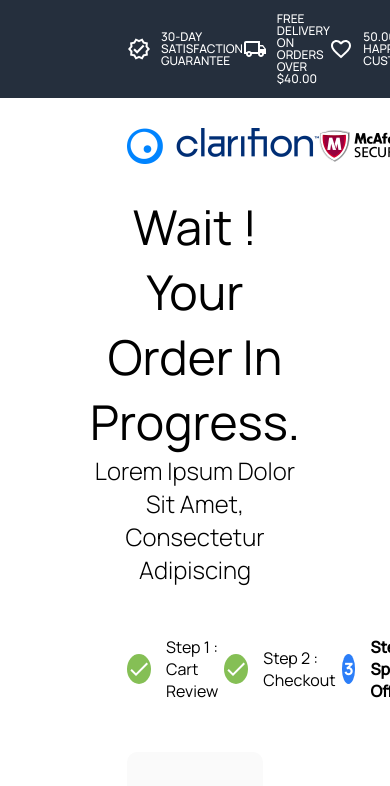
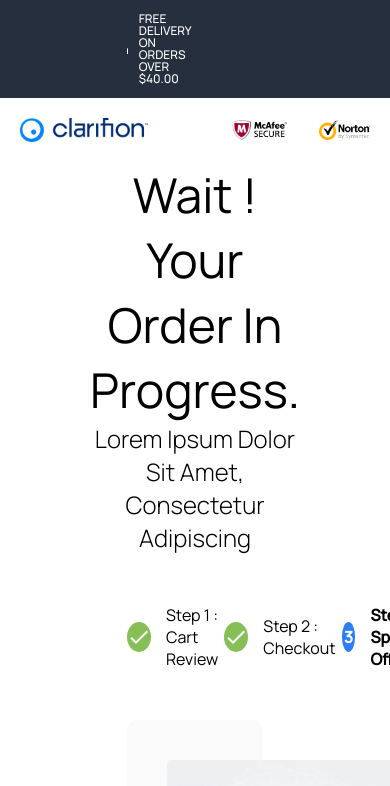
Before and after one commit to mFaYizp/upsell-page, a React (Create React App) app: page / in a window 390 px wide. Shown: the top 786 px of the page. Built offline with nearby package versions, Linux system fonts and the light colour scheme.

Commit message:
navbar responsive

```diff
--- a/src/components/announcement/Announcement.jsx
+++ b/src/components/announcement/Announcement.jsx
@@ -1,27 +1,47 @@
-import React from "react";
+import React, { useEffect, useState } from "react";
 import "./announcement.css";
-import { FavoriteBorderOutlined, LocalShippingOutlined, PublishedWithChangesOutlined, VerifiedOutlined } from "@mui/icons-material";
+import {
+  FavoriteBorderOutlined,
+  LocalShippingOutlined,
+  PublishedWithChangesOutlined,
+  VerifiedOutlined,
+} from "@mui/icons-material";
+
+const announcementItems = [
+  { icon: <VerifiedOutlined />, text: "30-DAY SATISFACTION GUARANTEE" },
+  {
+    icon: <LocalShippingOutlined />,
+    text: "Free delivery on orders over $40.00",
+  },
+  { icon: <FavoriteBorderOutlined />, text: "50.000+ HAPPY CUSTOMERS" },
+  { icon: <PublishedWithChangesOutlined />, text: "100% Money Back Guarantee" },
+];
 
 const Announcement = () => {
+  const [activeIndex, setActiveIndex] = useState(0);
+
+  useEffect(() => {
+    const interval = setInterval(() => {
+      setActiveIndex((prevIndex) => (prevIndex + 1) % announcementItems.length);
+    }, 3000); // Change the interval duration as needed (e.g., 5000ms = 5 seconds)
+
+    return () => clearInterval(interval);
+  }, []);
+
   return (
     <section className="announcement">
       <div className="announcement-container">
-        <div className="announcement-items">
-          <VerifiedOutlined />
-          <span>30-DAY SATISFACTION GUARANTEE</span>
-        </div>
-        <div className="announcement-items">
-          <LocalShippingOutlined />
-          <span>Free delivery on orders over $40.00</span>
-        </div>
-        <div className="announcement-items">
-          <FavoriteBorderOutlined />
-          <span>50.000+ HAPPY CUSTOMERS</span>
-        </div>
-        <div className="announcement-items">
-          <PublishedWithChangesOutlined />
-          <span>100% Money Back Guarantee</span>
-        </div>
+        {announcementItems.map((item, index) => (
+          <div
+            className={`announcement-items ${
+              index === activeIndex ? "active" : ""
+            }`}
+            key={index}
+          >
+            {item.icon}
+            <span>{item.text}</span>
+          </div>
+        ))}
       </div>
     </section>
   );
--- a/src/components/announcement/announcement.css
+++ b/src/components/announcement/announcement.css
@@ -11,6 +11,7 @@
   padding-top: 13px;
   padding-bottom: 13px;
   margin-inline: 127px;
+  overflow: hidden;
 }
 
 .announcement-items {
@@ -27,3 +28,24 @@
   font-weight: 500;
   line-height: 12px;
 }
+
+@media (max-width: 768px) {
+
+  .announcement-container {
+    display: inline-flexbox;
+    justify-content: center;
+  }
+
+  .announcement-items {
+    display: flex;
+    align-items: center;
+    opacity: 0;
+    transform: translateX(-100%);
+    transition: opacity 0.5s, transform 0.5s;
+  }
+
+  .announcement-items.active {
+    opacity: 1;
+    transform: translateX(0);
+  }
+}
--- a/src/components/navbar/navbar.css
+++ b/src/components/navbar/navbar.css
@@ -29,3 +29,17 @@
 .sponsors {
   height: 32px;
 }
+
+@media (max-width: 768px) {
+  .nav-container {
+    padding: 20px;
+  }
+
+  .logo-img {
+    height: 24px;
+  }
+
+  .sponsors {
+    height: 20px;
+  }
+}
```
